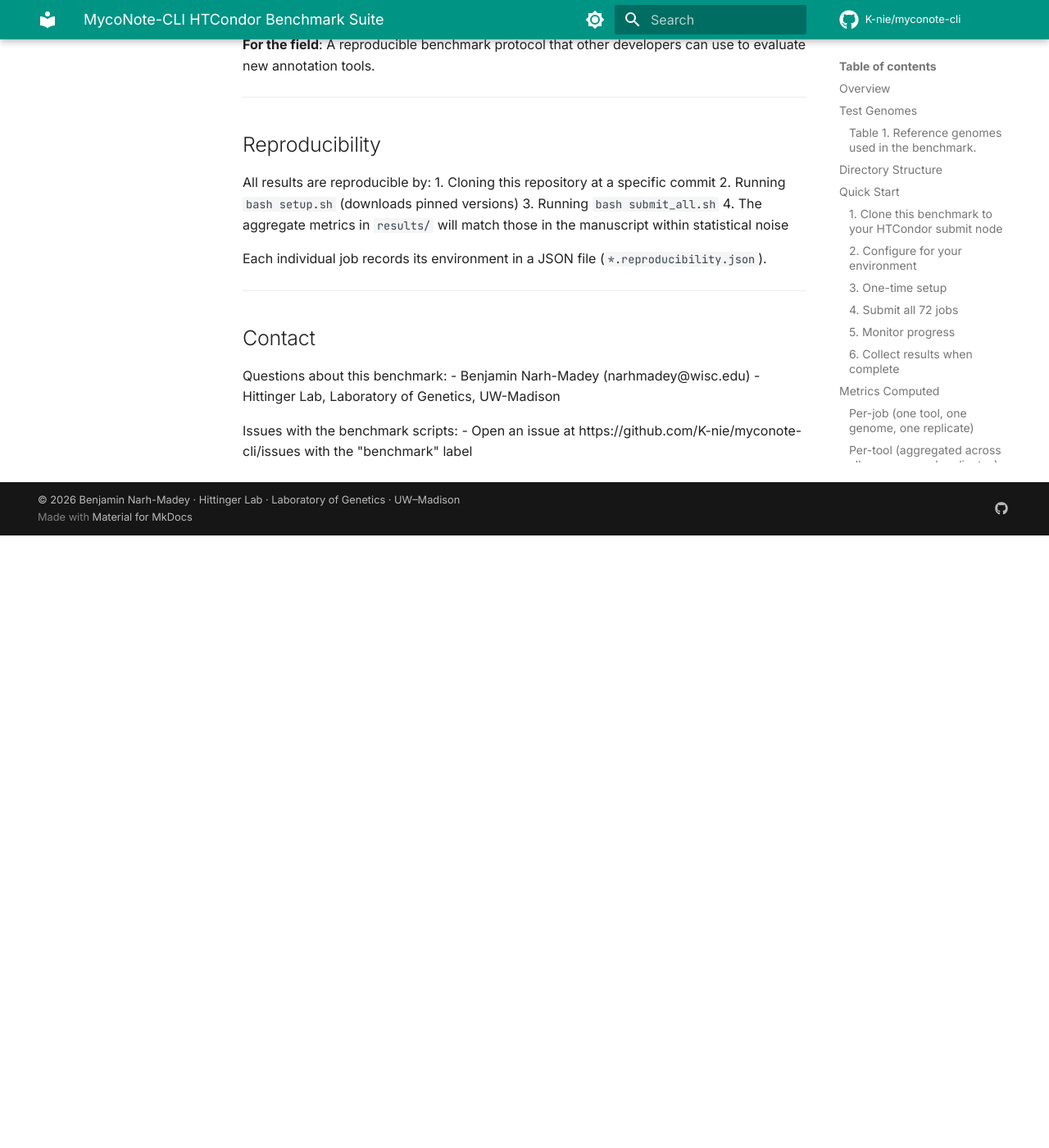
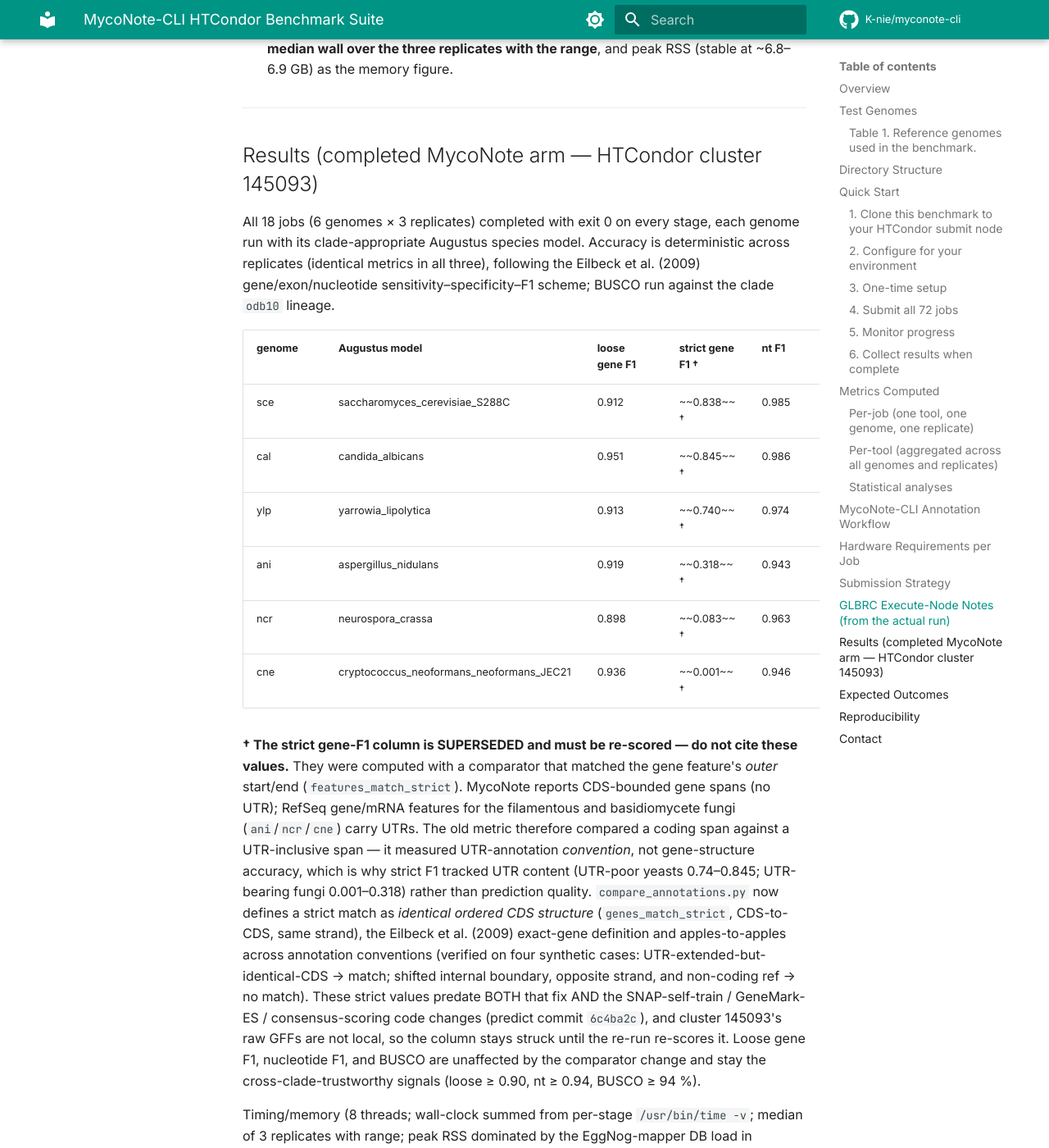
Before and after one commit to K-nie/myconote-cli, an MkDocs documentation site: the page built from docs/paper/htcondor_benchmark/README.md, in a window 1280 px wide and 1400 px high, scrolled down 8433 px. Shown: the whole window at 82% size. Built offline with MkDocs 1.6.1 and Material for MkDocs 9.7.7, drawn with Linux system fonts in a browser that asks for light colours; comment, search, counter and statistics services are not loaded; the version menu is left out; before the commit the page ends 9086 px from its top, so only the background shows below that; some of the changed text lies outside the part shown.

Commit message:
bench: correct strict gene-matching (CDS-based) + record cluster 145093 results
compare_annotations.py: strict gene matching compared the gene feature's
outer start/end, which biases against CDS-bounded annotations (MycoNote)
whenever the reference carries UTRs — it measured UTR-annotation convention,
not gene-structure accuracy, and collapsed strict F1 to ~0 for exactly the
UTR-bearing references (ncr, cne). Replace with genes_match_strict: identical
ordered CDS structure, CDS-to-CDS, same strand — the Eilbeck et al. (2009)
exact-gene definition, apples-to-apples across annotation conventions.
Verified on four synthetic cases (UTR-extended-identical-CDS matches;
shifted internal boundary / opposite strand / non-coding ref do not).

README.md: record the completed MycoNote arm from HTCondor cluster 145093
(18 jobs, 6 genomes x 3 reps, all exit 0) with loose/nt/BUSCO and timing/RSS
tables. The strict gene-F1 column is struck and marked SUPERSEDED: those
values were computed with the old outer-bound comparator and predate both
this fix and the predict changes in 6c4ba2c; cluster 145093's raw GFFs are
not local, so the column stays struck until the re-run re-scores it.

run_myconote.sh: fix the /usr/bin/time -v parser. The old regex required two
colons AND fractional seconds, matching neither of GNU time's real forms
(m:ss.ss and h:mm:ss), so it silently dropped the dominant annotate stage and
total_wall_seconds read 0 or mirrored one stage. Split the trailing token on
':' and sum 1/2/3 fields; also report total_cpu_seconds beside wall.

```diff
--- a/docs/paper/htcondor_benchmark/README.md
+++ b/docs/paper/htcondor_benchmark/README.md
@@ -302,6 +302,75 @@ on a different cluster will need the same fixes.
   cerevisiae*, deterministic). SNAP contributes little to the final gene set —
   a MycoNote characteristic, not a benchmark artifact.
 
+- **Timing instrumentation (Step 7) fixed.** `run_myconote.sh` records per-stage
+  wall/CPU/RSS by parsing `/usr/bin/time -v` logs. The original parser matched
+  Elapsed with a regex requiring two colons *and* fractional seconds, so it
+  silently failed on both of GNU time's real forms — `m:ss.ss` (sort/mask/
+  predict) and `h:mm:ss` with integer seconds (annotate). The result was a
+  `total_wall_seconds` that dropped the `annotate` stage entirely (the dominant
+  one) and read 0 or mirrored a single stage. The parser now splits the trailing
+  token on `:` and sums 1/2/3 fields. `performance.json` also now reports
+  `total_cpu_seconds` (user+system) beside `total_wall_seconds`: wall time swings
+  2–3× between replicates of the same job on the contended `scarcity` pool (e.g.
+  `cne` 50–148 min) even with `request_cpus = 8` giving dedicated cores, because
+  the variance is node-level memory-bandwidth / I/O contention and EggNog DB
+  load, not CPU oversubscription. CPU-time is steadier but not perfectly
+  contention-invariant here (it tracks some real EggNog/hmmer thread-scaling
+  work), so the manuscript reports **median wall over the three replicates with
+  the range**, and peak RSS (stable at ~6.8–6.9 GB) as the memory figure.
+
+---
+
+## Results (completed MycoNote arm — HTCondor cluster 145093)
+
+All 18 jobs (6 genomes × 3 replicates) completed with exit 0 on every stage,
+each genome run with its clade-appropriate Augustus species model. Accuracy is
+deterministic across replicates (identical metrics in all three), following the
+Eilbeck et al. (2009) gene/exon/nucleotide sensitivity–specificity–F1 scheme;
+BUSCO run against the clade `odb10` lineage.
+
+| genome | Augustus model | loose gene F1 | strict gene F1 † | nt F1 | BUSCO |
+|---|---|---|---|---|---|
+| sce | saccharomyces_cerevisiae_S288C | 0.912 | ~~0.838~~ † | 0.985 | 96.4 % |
+| cal | candida_albicans | 0.951 | ~~0.845~~ † | 0.986 | 95.3 % |
+| ylp | yarrowia_lipolytica | 0.913 | ~~0.740~~ † | 0.974 | 97.8 % |
+| ani | aspergillus_nidulans | 0.919 | ~~0.318~~ † | 0.943 | 98.2 % |
+| ncr | neurospora_crassa | 0.898 | ~~0.083~~ † | 0.963 | 99.6 % |
+| cne | cryptococcus_neoformans_neoformans_JEC21 | 0.936 | ~~0.001~~ † | 0.946 | 94.2 % |
+
+**† The strict gene-F1 column is SUPERSEDED and must be re-scored — do not
+cite these values.** They were computed with a comparator that matched the
+gene feature's *outer* start/end (`features_match_strict`). MycoNote reports
+CDS-bounded gene spans (no UTR); RefSeq gene/mRNA features for the filamentous
+and basidiomycete fungi (`ani`/`ncr`/`cne`) carry UTRs. The old metric
+therefore compared a coding span against a UTR-inclusive span — it measured
+UTR-annotation *convention*, not gene-structure accuracy, which is why strict
+F1 tracked UTR content (UTR-poor yeasts 0.74–0.845; UTR-bearing fungi
+0.001–0.318) rather than prediction quality. `compare_annotations.py` now
+defines a strict match as *identical ordered CDS structure* (`genes_match_strict`,
+CDS-to-CDS, same strand), the Eilbeck et al. (2009) exact-gene definition and
+apples-to-apples across annotation conventions (verified on four synthetic
+cases: UTR-extended-but-identical-CDS → match; shifted internal boundary,
+opposite strand, and non-coding ref → no match). These strict values predate
+BOTH that fix AND the SNAP-self-train / GeneMark-ES / consensus-scoring code
+changes (predict commit `6c4ba2c`), and cluster 145093's raw GFFs are not local,
+so the column stays struck until the re-run re-scores it. Loose gene F1,
+nucleotide F1, and BUSCO are unaffected by the comparator change and stay the
+cross-clade-trustworthy signals (loose ≥ 0.90, nt ≥ 0.94, BUSCO ≥ 94 %).
+
+Timing/memory (8 threads; wall-clock summed from per-stage `/usr/bin/time -v`;
+median of 3 replicates with range; peak RSS dominated by the EggNog-mapper DB
+load in `annotate`):
+
+| genome | median wall | wall range | peak RSS |
+|---|---|---|---|
+| sce | 100.7 min | 72.1–114.6 | ~6.9 GB |
+| cal | 89.4 min | 76.8–99.5 | ~6.9 GB |
+| ylp | 75.2 min | 74.7–75.6 | ~6.8 GB |
+| ani | 105.4 min | 105.3–122.4 | ~6.8 GB |
+| ncr | 129.8 min | 118.9–134.9 | ~6.9 GB |
+| cne | 92.5 min | 50.3–148.0 | ~6.8 GB |
+
 ---
 
 ## Expected Outcomes
```
Also changed, not shown: docs/paper/htcondor_benchmark/scripts/compare_annotations.py (+36 -7 lines), 1 other file.
